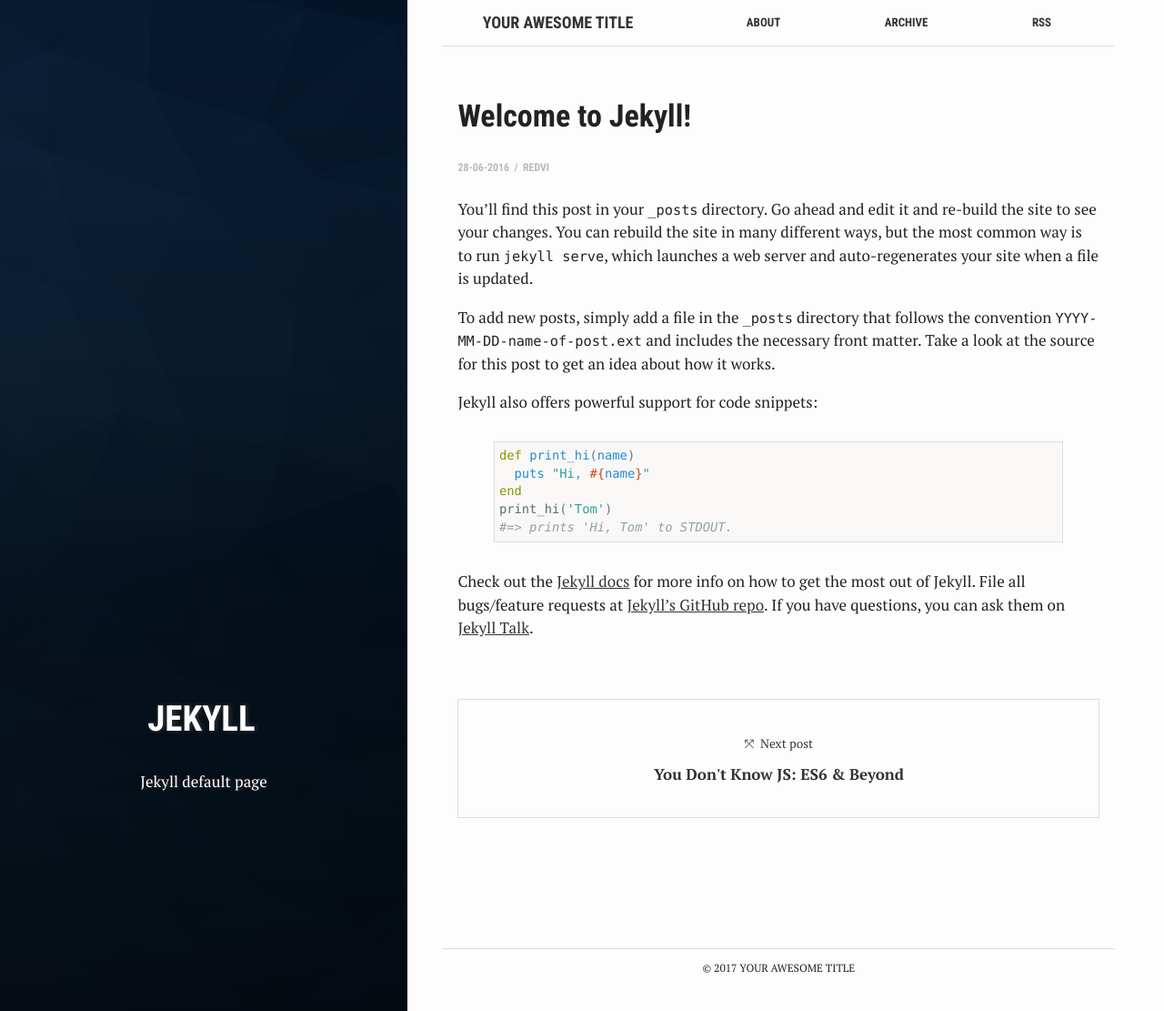
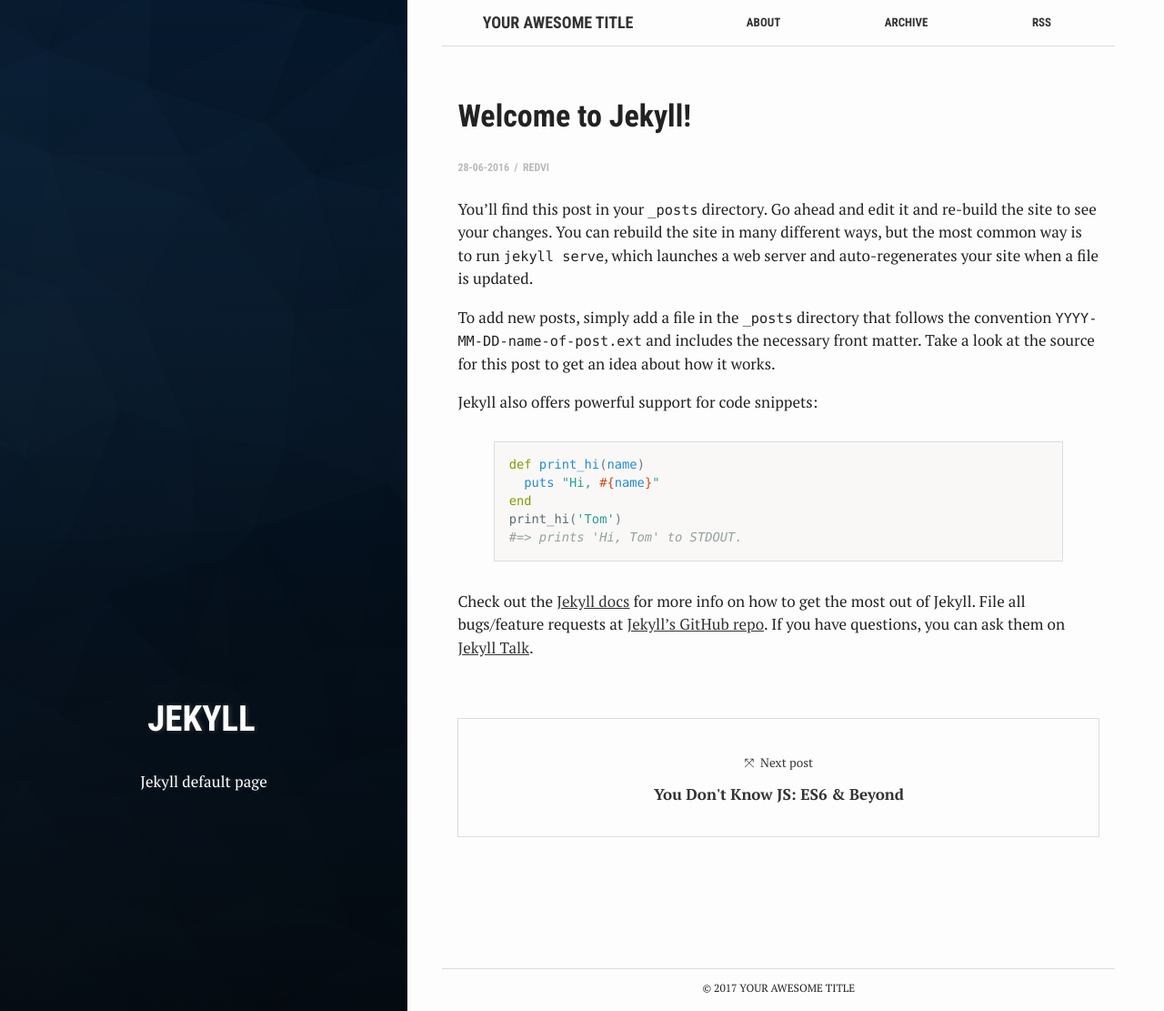
Before and after one commit to redVi/voyager, a Jekyll site: the page built from _posts/2016-06-28-welcome-to-jekyll.markdown, in a window 1280 px wide and 1111 px high. Shown: the whole window at 91% size. Built offline with Jekyll 4.4.1, drawn with Linux system fonts in a browser that asks for light colours.

Commit message:
add .editorconfig and some visual fixes

```diff
--- a/_config.yml
+++ b/_config.yml
@@ -30,7 +30,7 @@
 lsi: false
 excerpt_separator: "\n\n"
 
-
+# Theme settings
 compress_html:
   comments: ["<!-- ", " -->"]
   clippings: all
--- a/assets/_sass/_base.scss
+++ b/assets/_sass/_base.scss
@@ -84,7 +84,7 @@
 pre {
   line-height: 1.5;
   border: 1px solid #ddd;
-  padding: .3em;
+  padding: 1em;
   background: #F9F8F6;
   margin: 2em 0;
   code {
```
Also changed, not shown: 1 other file.
